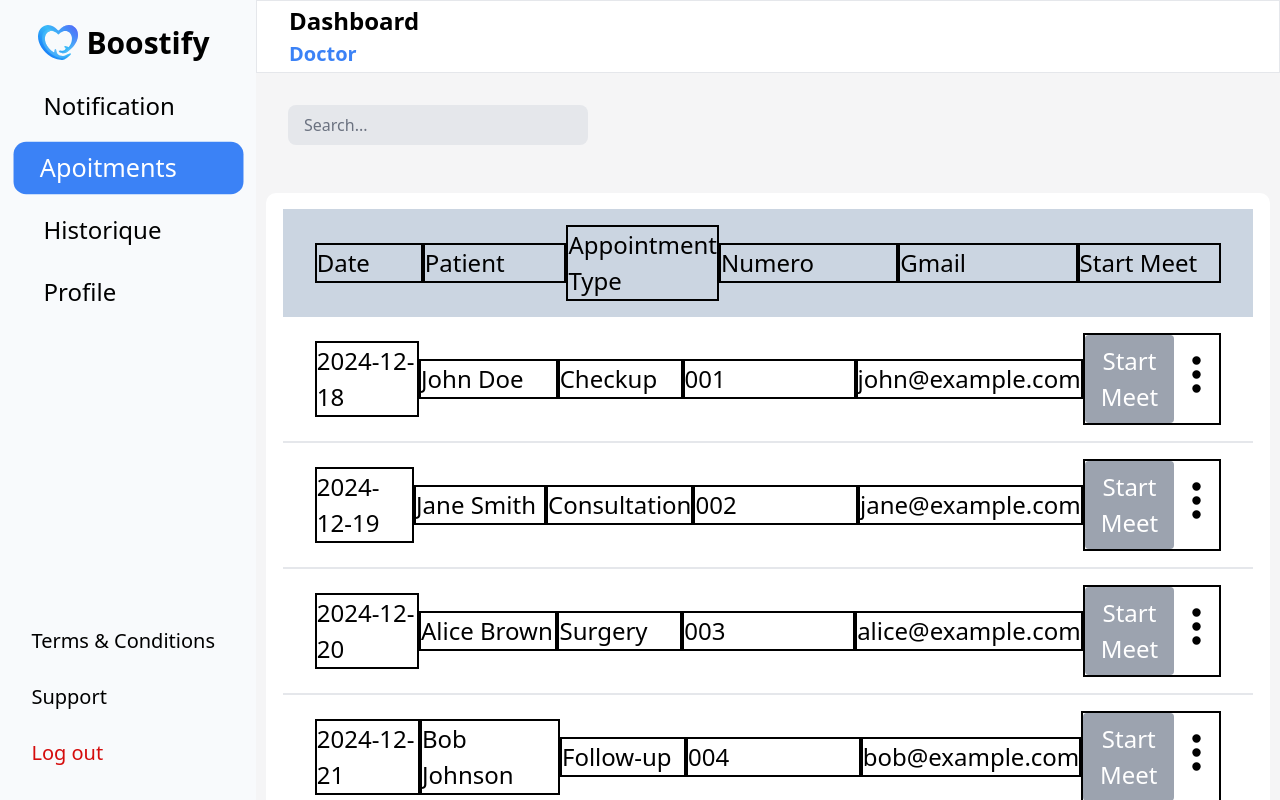
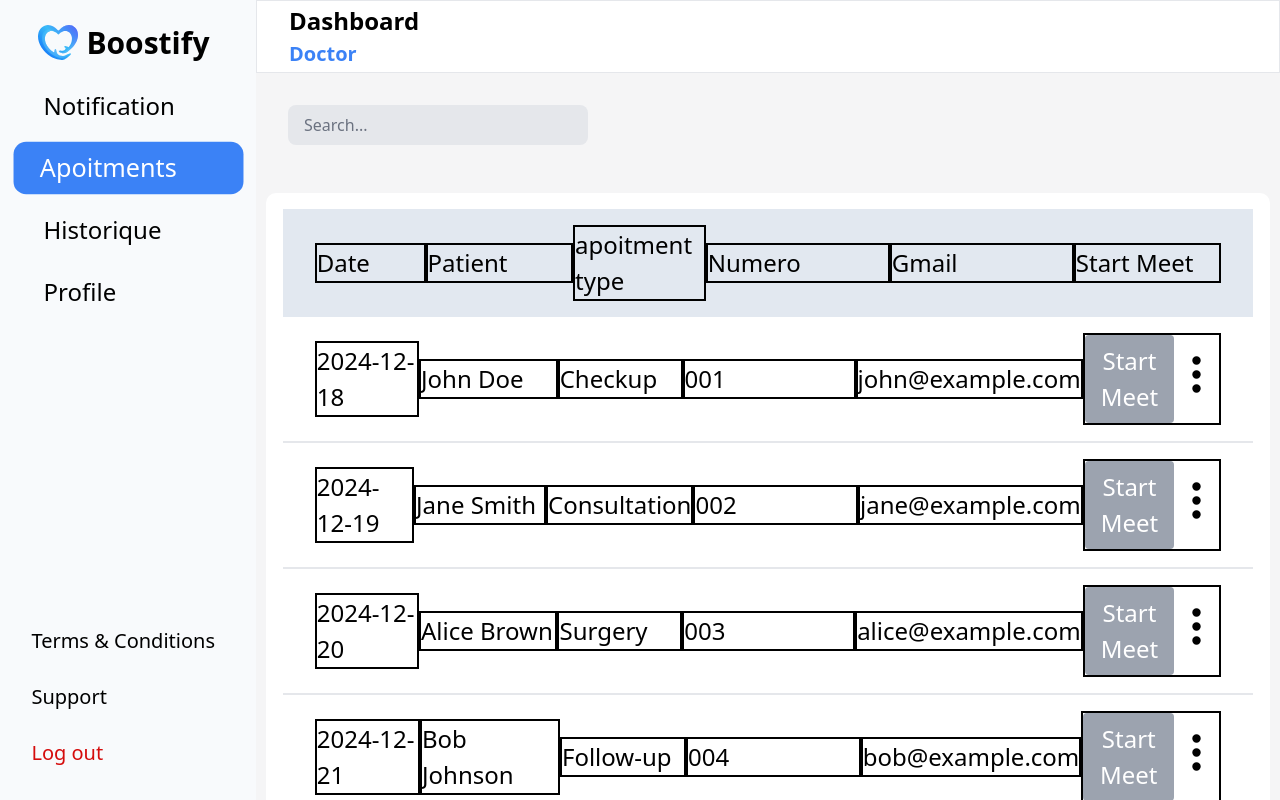
Before and after one commit to bouabca/DZtabib, a Next.js app: page /pages/dashDoc/apoitments in a window 1280 px wide. Built offline with nearby package versions, Linux system fonts and the light colour scheme.

Commit message:
defrent text

```diff
--- a/app/pages/dashDoc/apoitments/page.tsx
+++ b/app/pages/dashDoc/apoitments/page.tsx
@@ -27,11 +27,11 @@ const Apoitments = () => {
         value={search}
         onChange={(e) => setSearch(e.target.value)} // Update search input on change
       />
-      <div className="p-4 m-4 rounded-[10px] overflow-visible  w-[1200px] md:w-[98%] mx-auto bg-white">
-        <div className="w-[99.9%] text-[24px] flex flex-row justify-between px-8 items-center mx-auto bg-slate-300 py-4 ">
+      <div className="p-4 m-4 rounded-[10px] overflow-visible  w-[1200px] md:w-[98%] mx-auto    bg-white">
+        <div className="w-[99.9%]  text-[24px] flex flex-row justify-between  px-8  items-center mx-auto bg-slate-200 py-4 ">
           <div className="w-[150px] text-start border-solid border-2 border-black">Date</div>
           <div className="w-[200px] text-start border-solid border-2 border-black">Patient</div>
-          <div className="w-[180px] text-start border-solid border-2 border-black">Appointment Type</div>
+          <div className="w-[180px] text-start border-solid border-2 border-black">apoitment type</div>
           <div className="w-[250px] text-start border-solid border-2 border-black">Numero</div>
           <div className="w-[250px] text-start border-solid border-2 border-black">Gmail</div>
           <div className="w-[200px] text-start border-solid border-2 border-black">Start Meet</div>
```
